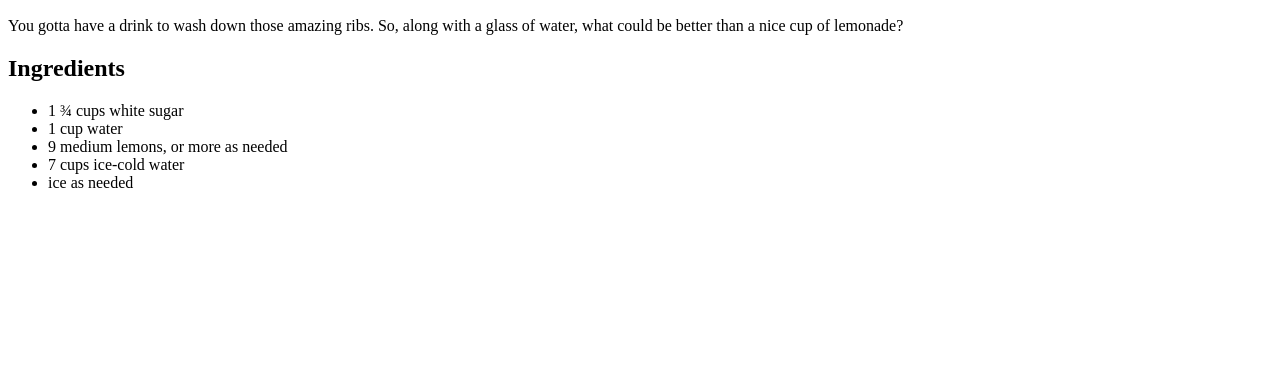
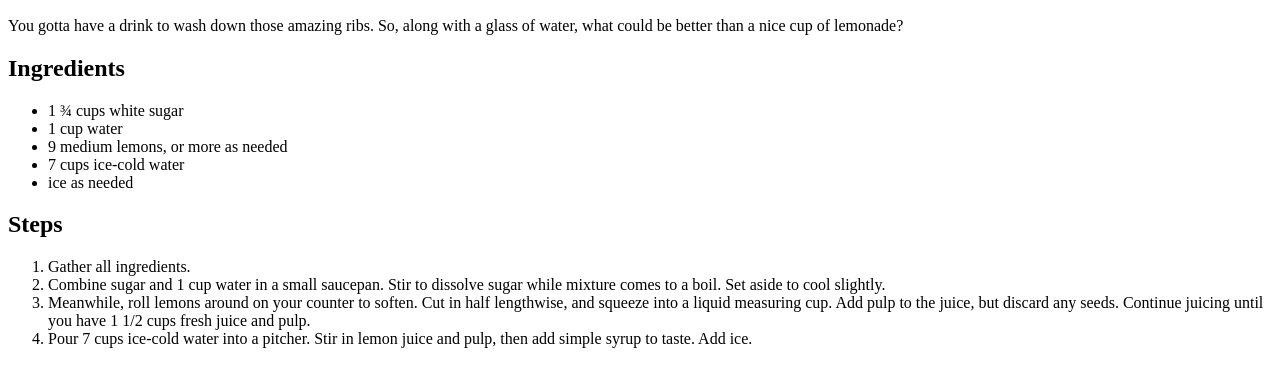
Before and after one commit to modamo-gh/odin-recipes, a plain HTML site: page recipes/lemonade.html in a window 1280 px wide. Shown: the part 434-800 px from the top of the page. Drawn offline with Linux system fonts and the light colour scheme.

Commit message:
Add steps section

```diff
--- a/recipes/lemonade.html
+++ b/recipes/lemonade.html
@@ -19,5 +19,13 @@
             <li>7 cups ice-cold water</li>
             <li>ice as needed</li>
         </ul>
+
+        <h2>Steps</h2>
+        <ol>
+            <li>Gather all ingredients.</li>
+            <li>Combine sugar and 1 cup water in a small saucepan. Stir to dissolve sugar while mixture comes to a boil. Set aside to cool slightly.</li>
+            <li>Meanwhile, roll lemons around on your counter to soften. Cut in half lengthwise, and squeeze into a liquid measuring cup. Add pulp to the juice, but discard any seeds. Continue juicing until you have 1 1/2 cups fresh juice and pulp.</li>
+            <li>Pour 7 cups ice-cold water into a pitcher. Stir in lemon juice and pulp, then add simple syrup to taste. Add ice.</li>
+        </ol>
     </body>
 </html>
```
